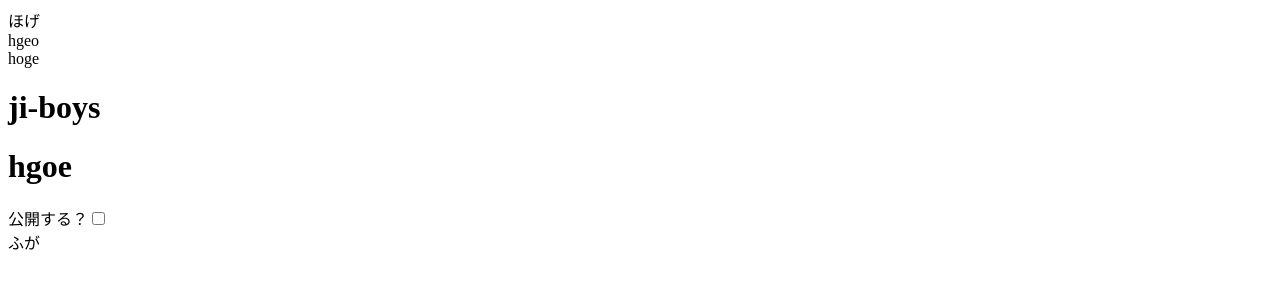
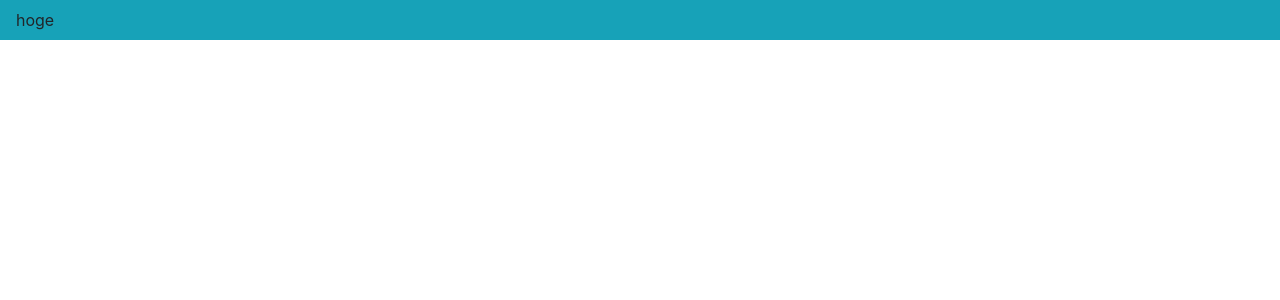
Before and after one commit to zahmis/ji-ex, a React (Create React App) app: page / in a window 1280 px wide. Shown: the top 300 px of the page. Built offline with nearby package versions, Linux system fonts and the light colour scheme.

Commit message:
add reactstrap

```diff
--- a/package.json
+++ b/package.json
@@ -13,6 +13,7 @@
     "react": "^17.0.1",
     "react-dom": "^17.0.1",
     "react-scripts": "4.0.0",
+    "reactstrap": "^8.7.1",
     "web-vitals": "^0.2.4"
   },
   "scripts": {
--- a/public/index.html
+++ b/public/index.html
@@ -4,14 +4,10 @@
     <meta charset="utf-8" />
     <title>ji-ex</title>
   </head>
-  <header>
-    ほげ
-  </header>
   <body>
-      <div>hgeo</div>
       <div id="app"></div>
   </body>
   <footer>
-    ふが
+    <class ></class>
   </footer>
 </html>
--- /dev/null
+++ b/src/HeaderNavbar.jsx
@@ -0,0 +1,9 @@
+import React from 'react';
+
+const HeaderNavbar = (props) => {
+  return (
+        <div>hoge</div>
+  );
+};
+
+export default HeaderNavbar;
--- a/src/index.jsx
+++ b/src/index.jsx
@@ -1,13 +1,13 @@
 import React from 'react';
 import ReactDOM from 'react-dom';
-import Blog from './Blog';
+import 'bootstrap/dist/css/bootstrap.css';
+// import HeaderNavbar from './HeaderNavbar';
 
 ReactDOM.render(
   <React.Fragment>
-    <div>
-      hoge
-      <Blog />
-    </div>
-    </React.Fragment>,
+   <nav class="navbar navbar-expand-lg navbar-light bg-info">
+     hoge
+    </nav>
+  </React.Fragment>,
   document.getElementById('app'),
 );
```
Also changed, not shown: 1 other file (tests, documents, lock files or other folders).
